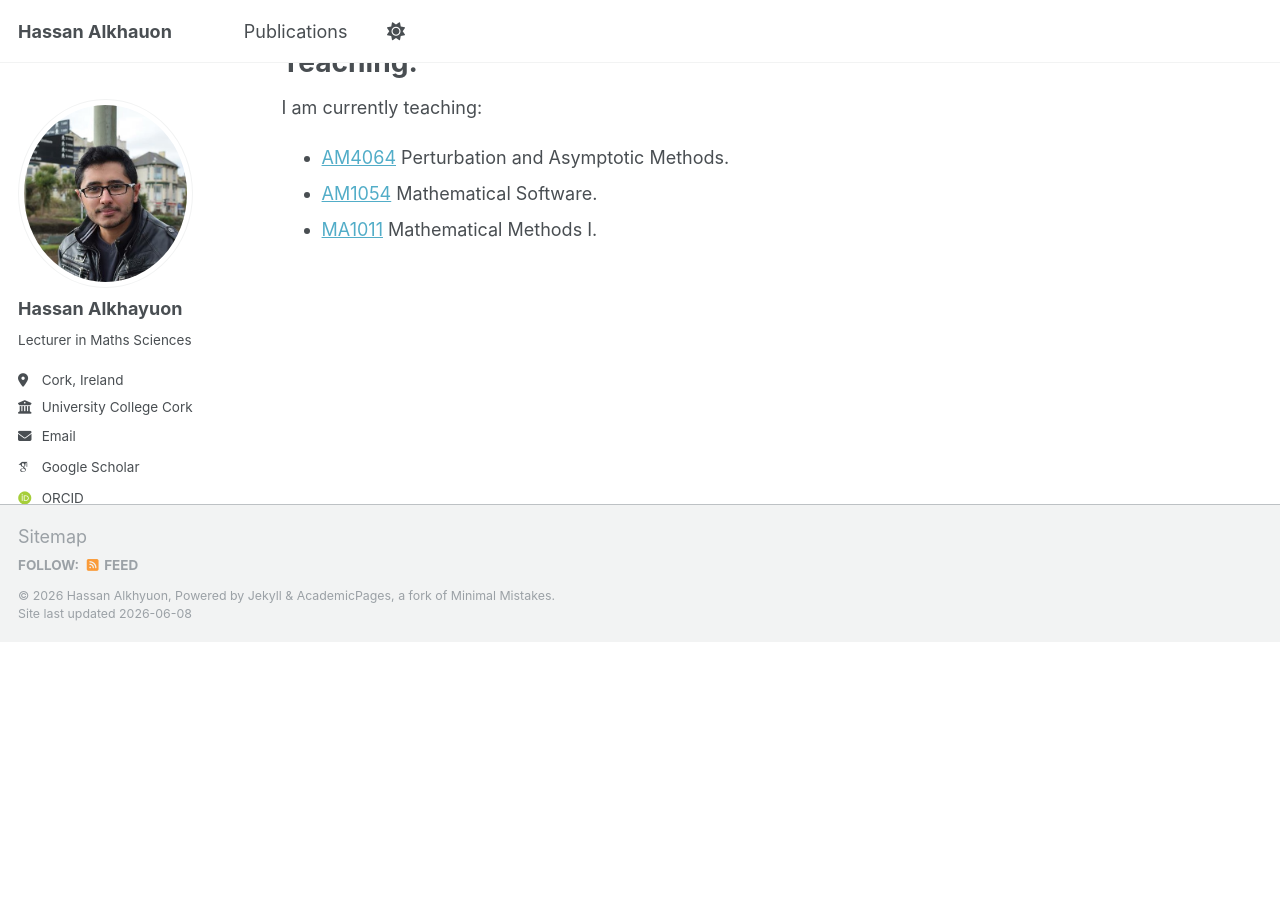
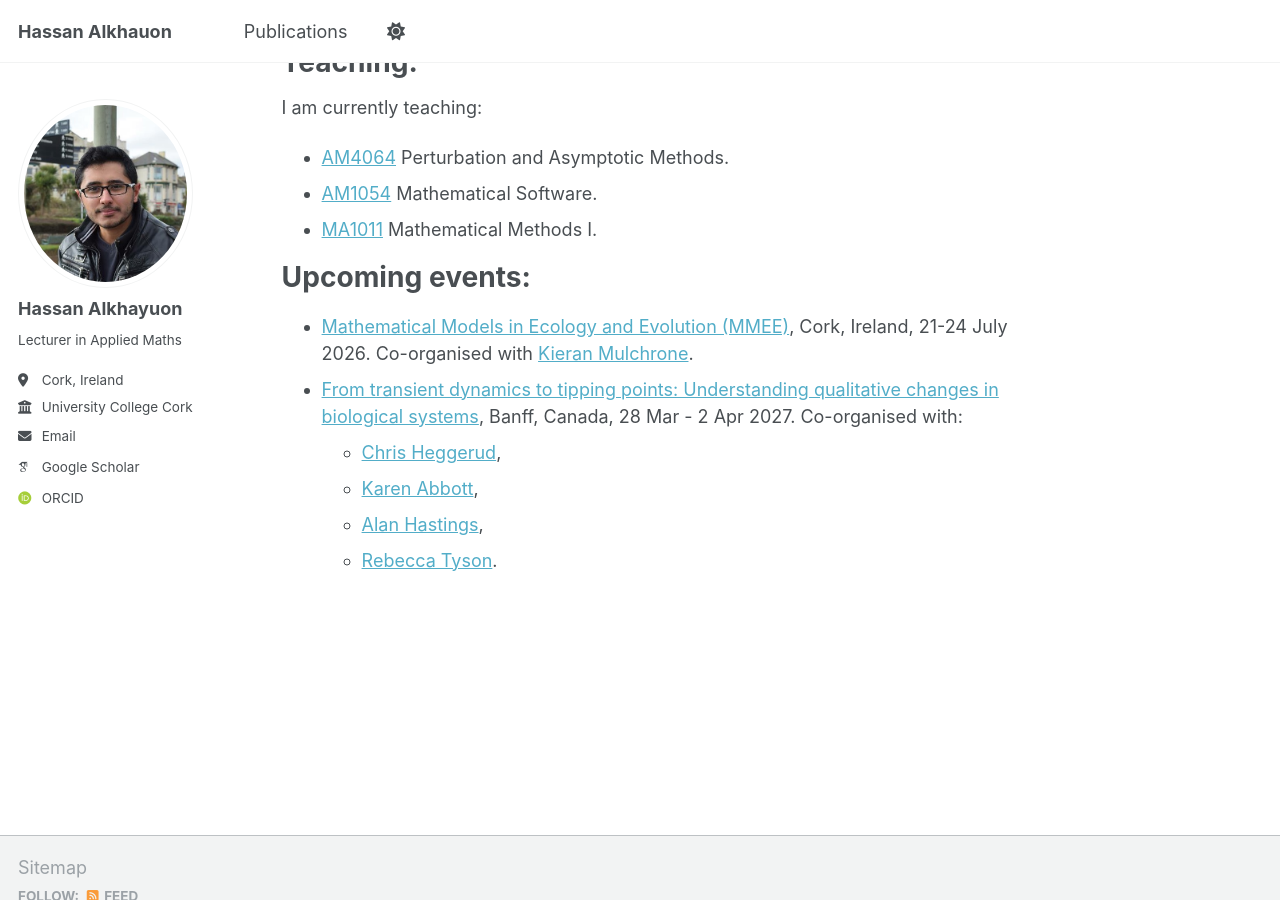
Before and after one commit to hassanalkhayuon/hassanalkhayuon.github.io, a Jekyll site: the page built from _pages/about.md, in a window 1280 px wide and 900 px high, scrolled down 496 px. Built offline with Jekyll 4.4.1, drawn with Linux system fonts in a browser that asks for light colours; some web fonts are replaced; before the commit the page ends 1138 px from its top, so only the background shows below that.

Commit message:
new events

```diff
--- a/_config.yml
+++ b/_config.yml
@@ -12,7 +12,7 @@ site_theme               : "default"
 title                    : "Hassan Alkhauon"
 title_separator          : "-"
 name                     : &name "Hassan Alkhyuon"
-description              : &description "Lecturer in Mathematical Sciences"
+description              : &description "Lecturer in Applied Mathematics"
 url                      : https://hassanalkhayuon.github.io/ # the base hostname & protocol for your site e.g. "https://[your GitHub username].github.io" or if you already have some other page hosted on Github then use "https://[your GitHub username].github.io/[Your Repo Name]"
 baseurl                  : "" # the subpath of your site, e.g. "/blog"
 repository               : "hassanalkhayuon.github.io"
@@ -25,7 +25,7 @@ author:
   avatar           : "HA_photo.jpg"
   name             : "Hassan Alkhayuon"
   pronouns         : # example: "she/her"
-  bio              : "Lecturer in Maths Sciences"
+  bio              : "Lecturer in Applied Maths"
   location         : "Cork, Ireland"
   employer         : "University College Cork"
   uri              : #"https://research.ucc.ie/profiles/hassan.alkhayuon@ucc.ie"
@@ -132,7 +132,7 @@ yandex_site_verification :
 
 # Social Sharing
 twitter:
-  username               : &twitter
+  username               : # &twitter
 facebook:
   username               :
   app_id                 :
--- a/_pages/about.md
+++ b/_pages/about.md
@@ -24,6 +24,15 @@ Teaching:
 
 I am currently teaching:
 
-* [AM4064](https://ucc-ie-public.courseleaf.com/modules/?details&srcdb=2023&code=AM4064) Perturbation and Asymptotic Methods.
-* [AM1054](https://ucc-ie-public.courseleaf.com/modules/?details&srcdb=2023&code=AM1054) Mathematical Software.
-* [MA1011](https://ucc-ie-public.courseleaf.com/modules/?details&srcdb=2023&code=MA1011) Mathematical Methods I.
+* [AM4064](https://ucc-ie-public.courseleaf.com/modules/?details&srcdb=2025&code=AM4064) Perturbation and Asymptotic Methods.
+* [AM1054](https://ucc-ie-public.courseleaf.com/modules/?details&srcdb=2025&code=AM1054) Mathematical Software.
+* [MA1011](https://ucc-ie-public.courseleaf.com/modules/?details&srcdb=2025&code=MA1011) Mathematical Methods I.
+
+Upcoming events:
+================
+* [Mathematical Models in Ecology and Evolution (MMEE)](https://www.ucc.ie/en/matsci/events/mmee/), Cork, Ireland, 21-24 July 2026. Co-organised with [Kieran Mulchrone](https://scholar.google.com/citations?user=5QMkI0gAAAAJ&hl=en).
+* [From transient dynamics to tipping points: Understanding qualitative changes in biological systems](https://www.birs.ca/events/2027/5-day-workshops/27w5690), Banff, Canada, 28 Mar - 2 Apr 2027. Co-organised with:
+    * [Chris Heggerud](https://cheggerud.github.io/#),
+    * [Karen Abbott](https://biology.case.edu/faculty/karen-abbott/),
+    * [Alan Hastings](https://alanhastings.ucdavis.edu/people/alan-hastings),
+    * [Rebecca Tyson](https://cmps-people.ok.ubc.ca/rtyson/).
```
